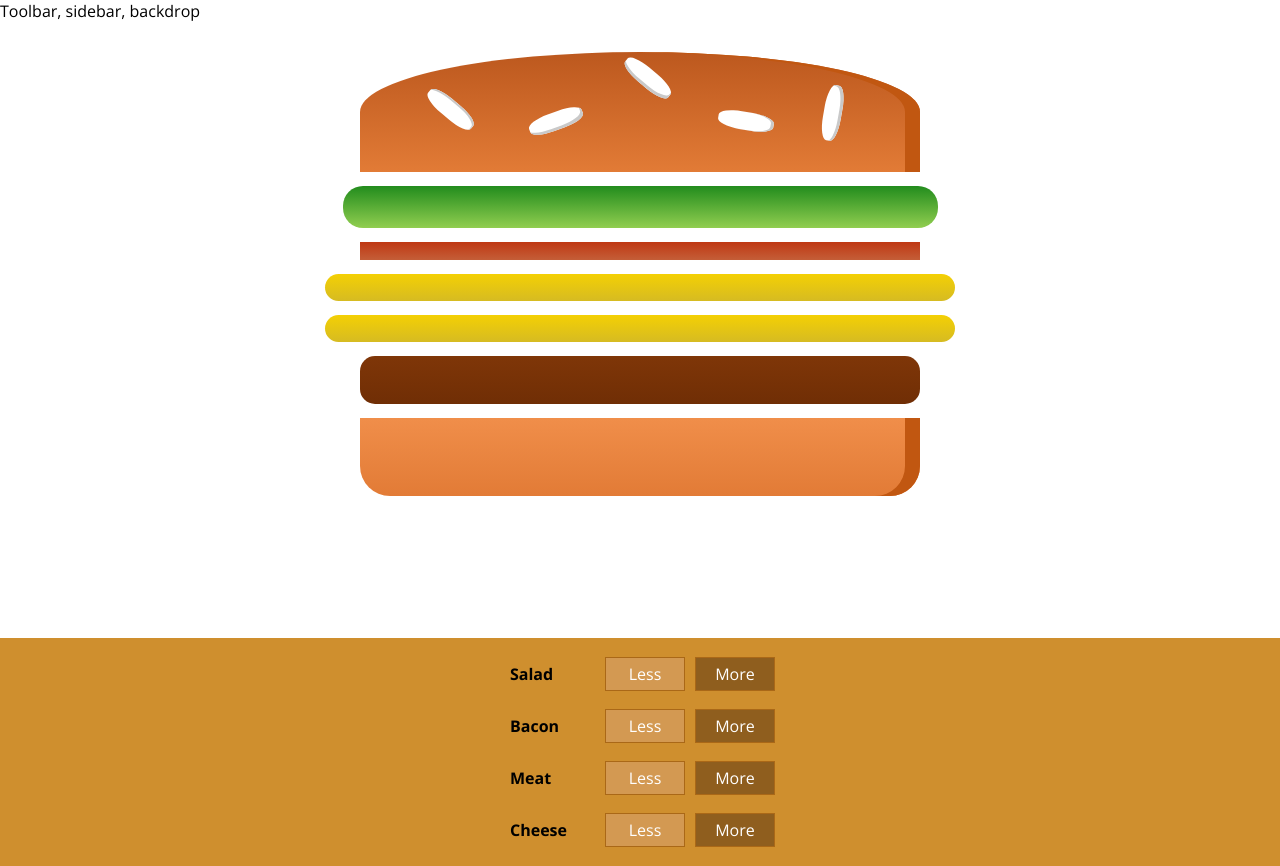
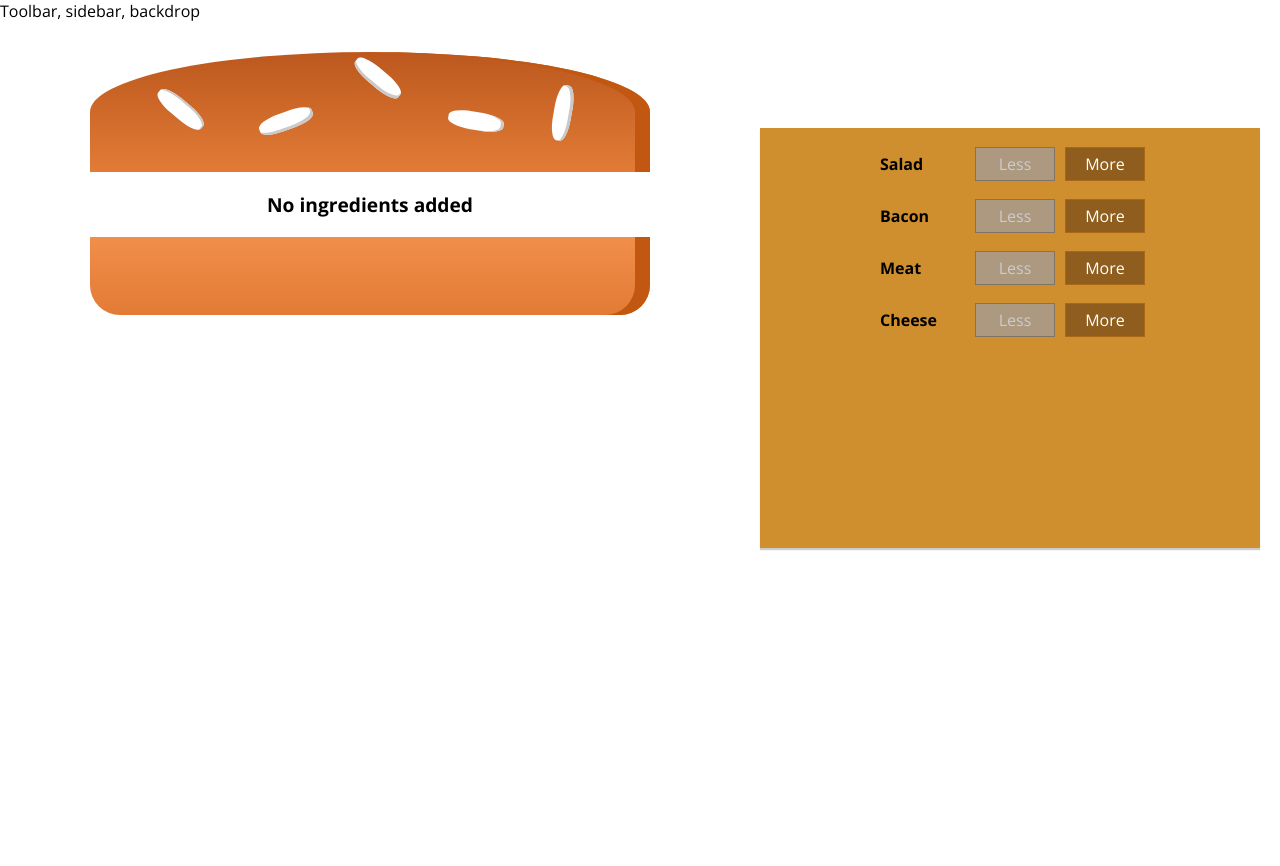
Before and after one commit to 99sparsh/McD-Visualizer, a React (Create React App) app: page / in a window 1280 px wide. After the commit the page ends 800 px from the top, so only its background shows below. Built offline with nearby package versions, Linux system fonts and the light colour scheme.

Commit message:
added state change handlers

```diff
--- a/src/components/Burger/BuildControls/BuildControl/BuildControl.js
+++ b/src/components/Burger/BuildControls/BuildControl/BuildControl.js
@@ -6,8 +6,16 @@ const buildControl = (props) => {
     return (
         <div className={styles.BuildControl}>
             <div className={styles.Label}>{props.label}</div>
-            <button className={styles.Less}>Less</button>
-            <button className={styles.More}>More</button>
+            <button
+                className={styles.Less}
+                onClick={props.removed}
+                disabled={props.disabled}
+            >
+                Less
+            </button>
+            <button className={styles.More} onClick={props.added}>
+                More
+            </button>
         </div>
     );
 };
--- a/src/components/Burger/BuildControls/BuildControls.js
+++ b/src/components/Burger/BuildControls/BuildControls.js
@@ -15,7 +15,13 @@ const buildControls = (props) => {
     return (
         <div className={styles.BuildControls}>
             {controls.map((ctrl) => (
-                <BuildControl key={ctrl.label} label={ctrl.label} />
+                <BuildControl
+                    key={ctrl.label}
+                    label={ctrl.label}
+                    added={() => props.addIngredient(ctrl.type)}
+                    removed={() => props.removeIngredient(ctrl.type)}
+                    disabled={props.disabled[ctrl.type]}
+                />
             ))}
         </div>
     );
--- a/src/components/Burger/BuildControls/BuildControls.module.css
+++ b/src/components/Burger/BuildControls/BuildControls.module.css
@@ -1,5 +1,6 @@
 .BuildControls {
-    width: 100%;
+    width: 500px;
+    height: 400px;
     background-color: #cf8f2e;
     display: flex;
     flex-flow: column;
@@ -7,3 +8,10 @@
     margin: auto;
     padding: 10px 0;
 }
+
+@media (max-width: 420px) {
+    .BuildControls {
+        width: 200px;
+        height: 200px;
+    }
+}
--- a/src/containers/BurgerBuilder/BurgerBuilder.js
+++ b/src/containers/BurgerBuilder/BurgerBuilder.js
@@ -1,23 +1,65 @@
 import React, { Component } from "react";
+
+import styles from "./BurgerBuilder.module.css";
 
 import Burger from "../../components/Burger/Burger";
 import BuildControls from "../../components/Burger/BuildControls/BuildControls";
 
+const INGREDIENT_PRICES = {
+    salad: 10,
+    cheese: 20,
+    meat: 40,
+    bacon: 30,
+};
+
 class BurgerBuilder extends Component {
     state = {
         ingredients: {
-            salad: 1,
-            bacon: 1,
-            cheese: 2,
-            meat: 1,
+            salad: 0,
+            bacon: 0,
+            cheese: 0,
+            meat: 0,
         },
+        totalPrice: 20,
     };
+
+    addIngredientHandler = (type) => {
+        const updatedCount = this.state.ingredients[type] + 1;
+        const updatedIngredients = { ...this.state.ingredients };
+        updatedIngredients[type] = updatedCount;
+        const newPrice = this.state.totalPrice + INGREDIENT_PRICES[type];
+        this.setState({
+            totalPrice: newPrice,
+            ingredients: updatedIngredients,
+        });
+    };
+
+    removeIngredientHandler = (type) => {
+        if (this.state.ingredients[type] === 0) return;
+        const updatedCount = this.state.ingredients[type] - 1;
+        const updatedIngredients = { ...this.state.ingredients };
+        updatedIngredients[type] = updatedCount;
+        const newPrice = this.state.totalPrice - INGREDIENT_PRICES[type];
+        this.setState({
+            totalPrice: newPrice,
+            ingredients: updatedIngredients,
+        });
+    };
+
     render() {
+        const disabledInfo = { ...this.state.ingredients };
+        for (let key in disabledInfo) {
+            disabledInfo[key] = disabledInfo[key] === 0;
+        }
         return (
-            <React.Fragment>
+            <div className={styles.BurgerBuilder}>
                 <Burger ingredients={this.state.ingredients} />
-                <BuildControls />
-            </React.Fragment>
+                <BuildControls
+                    addIngredient={this.addIngredientHandler}
+                    removeIngredient={this.removeIngredientHandler}
+                    disabled={disabledInfo}
+                />
+            </div>
         );
     }
 }
--- /dev/null
+++ b/src/containers/BurgerBuilder/BurgerBuilder.module.css
@@ -0,0 +1,10 @@
+.BurgerBuilder {
+    display: flex;
+    flex-direction: row;
+}
+
+/* @media (max-width: 420px) {
+    .BurgerBuilder {
+        flex-direction: column;
+    }
+} */
```
